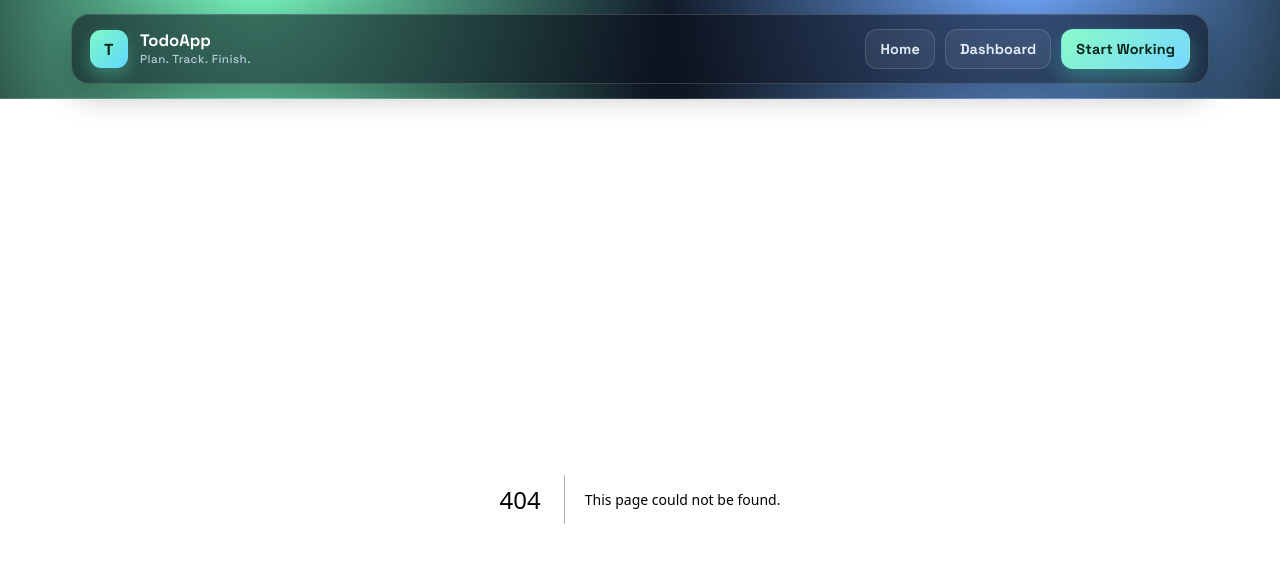
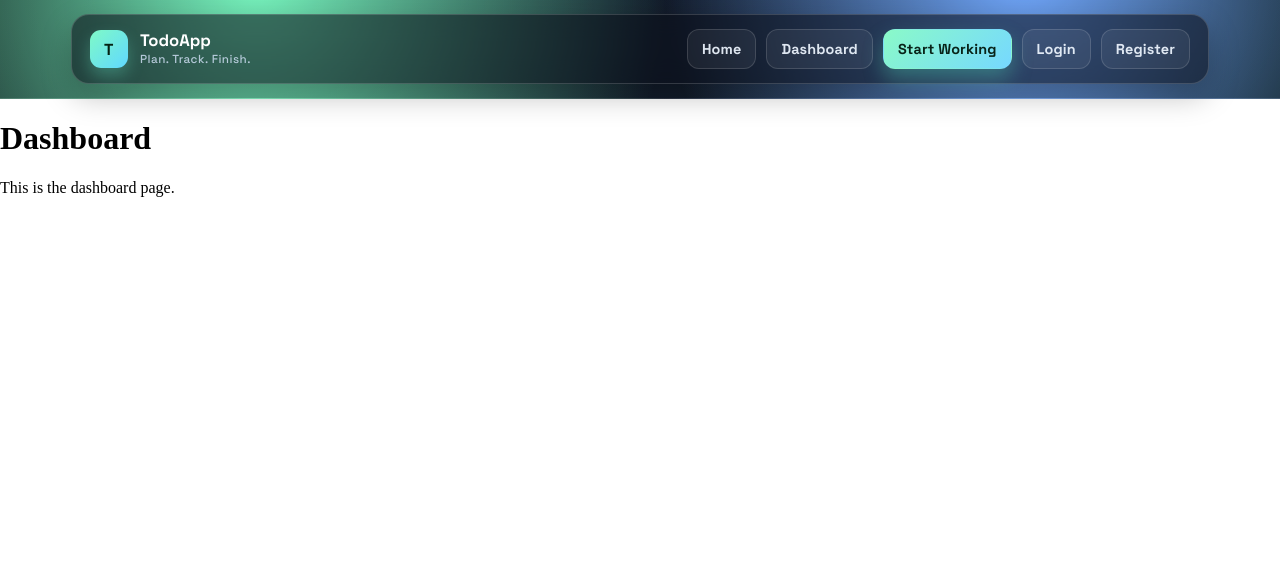
Before and after one commit to Rudrakshsachdev/Next_js_Tutorial, a Next.js app in the folder todo-app/: page /dashboard in a window 1280 px wide. Before the commit this address had no page. Shown: the top 562 px of the page. Built offline with nearby package versions, Linux system fonts and the light colour scheme.

Commit message:
feat: add authentication pages and update Navbar with login/register links

```diff
--- /dev/null
+++ b/todo-app/src/app/dashboard/page.js
@@ -0,0 +1,8 @@
+export default function Dashboard() {
+    return (
+        <div>
+            <h1>Dashboard</h1>
+            <p>This is the dashboard page.</p>
+        </div>
+    )
+}
--- a/todo-app/src/components/layouts/Navbar.jsx
+++ b/todo-app/src/components/layouts/Navbar.jsx
@@ -29,6 +29,12 @@ export default function Navbar() {
           <Link href="/dashboard" className={styles.cta}>
             Start Working
           </Link>
+          <Link href="/auth/login" className={styles.linkItem}>
+            Login
+          </Link>
+          <Link href="/auth/register" className={styles.linkItem}>
+            Register
+          </Link>
         </div>
       </nav>
     </header>
```
Also changed, not shown: todo-app/src/app/auth/login/page.js (added, +8 -0 lines), todo-app/src/app/auth/register/page.js (added, +8 -0 lines), todo-app/src/app/todo/[todoid]/page.js (added, +10 -0 lines).
